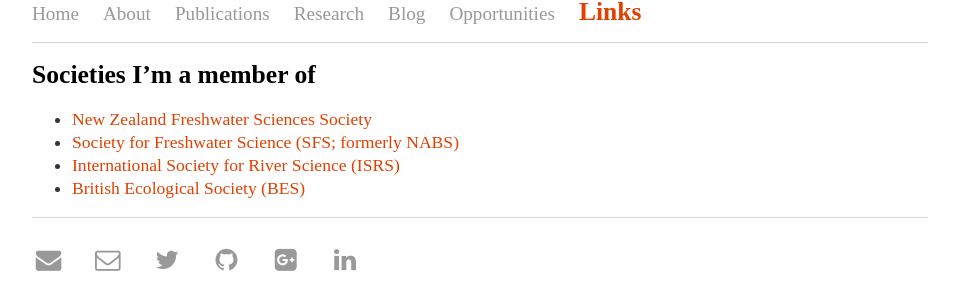
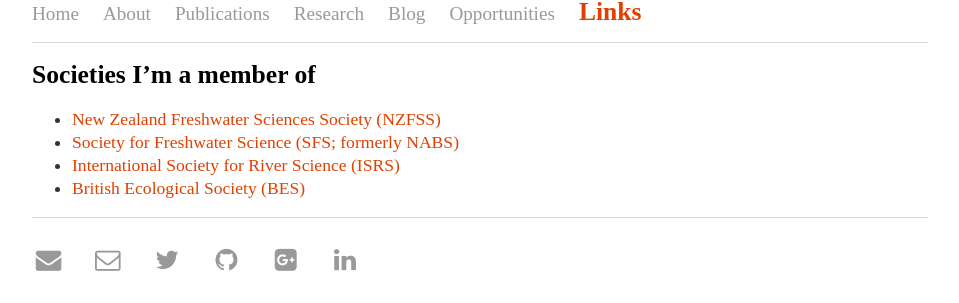
Before and after one commit to jdtonkin/jdtonkin.github.io, a Jekyll site: the page built from Links/index.md, in a window 1280 px wide. Shown: the part 120-423 px from the top of the page, without its empty margins (160-1119 px from the left). Built offline with Jekyll 4.4.1, drawn with Linux system fonts in a browser that asks for light colours; nearby versions of some CDN libraries; some web fonts are replaced.

Commit message:
Update index.md

```diff
--- a/Links/index.md
+++ b/Links/index.md
@@ -4,7 +4,7 @@
 ---
 
 # Societies I'm a member of
-- [New Zealand Freshwater Sciences Society](http://freshwater.science.org.nz/index.php/)
+- [New Zealand Freshwater Sciences Society (NZFSS)](http://freshwater.science.org.nz/index.php/)
 - [Society for Freshwater Science (SFS; formerly NABS)](http://www.freshwater-science.org/default.aspx)
 - [International Society for River Science (ISRS)](http://riversociety.org/)
 - [British Ecological Society (BES)](http://www.britishecologicalsociety.org/)
```
